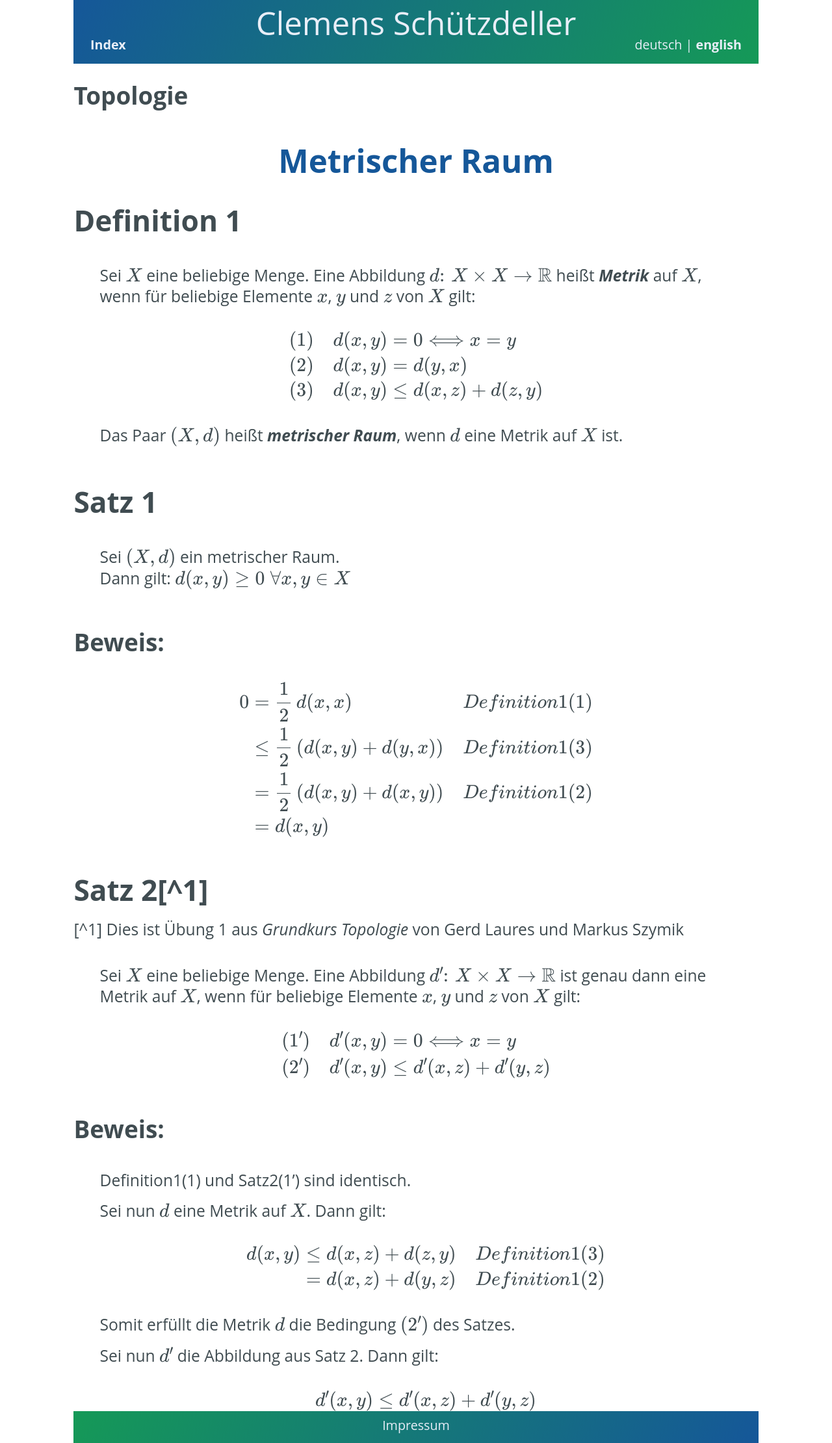
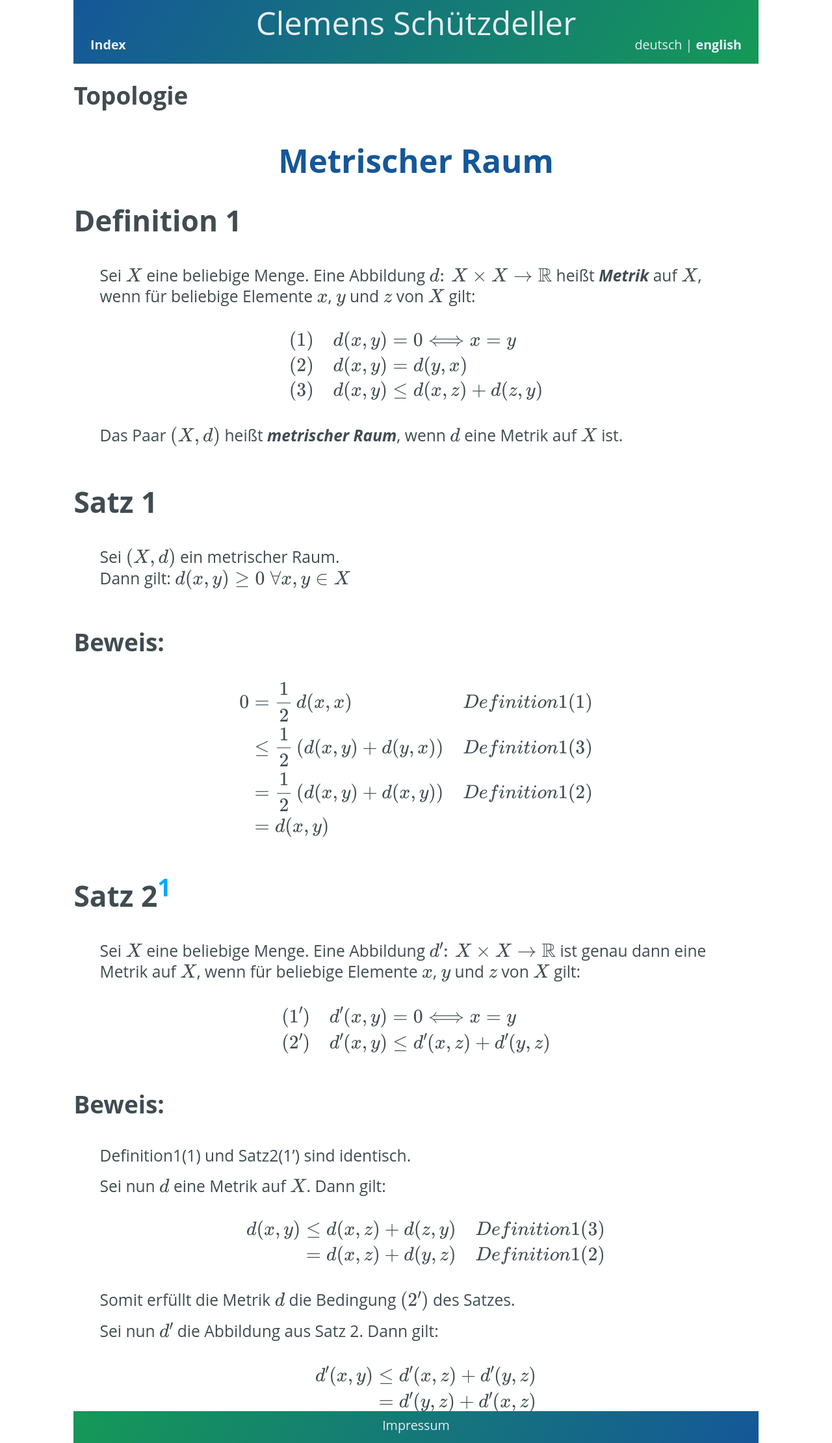
Before and after one commit to cs-LA/home, a Jekyll site: the page built from Topologie/MetrischerRaum.md, in a window 1280 px wide. Shown: the whole page at 65% size. Built offline with Jekyll 4.4.1, drawn with Linux system fonts in a browser that asks for light colours; our own code applies the rules of GitHub Pages for plain Markdown files.

Commit message:
Fix footnote formatting in MetrischerRaum.md

```diff
--- a/Topologie/MetrischerRaum.md
+++ b/Topologie/MetrischerRaum.md
@@ -39,7 +39,7 @@
 
 ## Satz 2[^1]
 
-[^1] Dies ist Übung 1 aus *Grundkurs Topologie* von Gerd Laures und Markus Szymik
+[^1]: Dies ist Übung 1 aus *Grundkurs Topologie* von Gerd Laures und Markus Szymik
 
 > Sei $X$ eine beliebige Menge. Eine Abbildung $d' \colon \, X \times X \to \mathbb{R}$ ist genau dann eine Metrik auf $X$, wenn für beliebige Elemente $x$, $y$ und $z$ von $X$ gilt:
 
```
